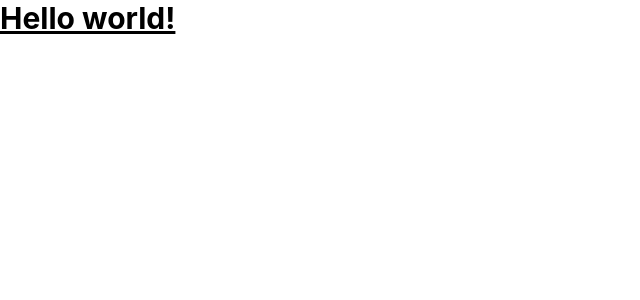
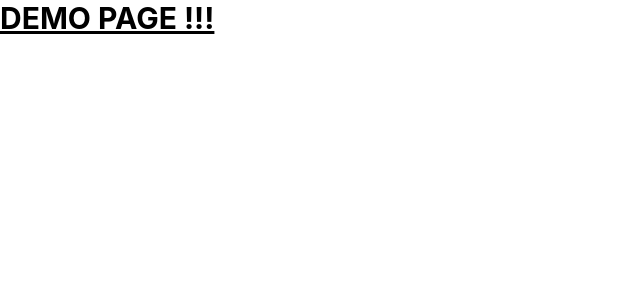
Before and after one commit to umesh2407/OG_AI_Image, a React (Vite) app in the folder client/: page / in a window 1280 px wide. Shown: the top 300 px of the page, without its empty margins (0-640 px from the left). Built offline with nearby package versions, Linux system fonts and the light colour scheme; a web font is replaced by a local one.

Commit message:
added in app.jsx

```diff
--- a/client/src/App.jsx
+++ b/client/src/App.jsx
@@ -6,7 +6,7 @@ import{logo} from './assets';
 const App = () => {
   return (
     <h1 class="text-3xl font-bold underline">
-    Hello world!
+    DEMO PAGE !!!
   </h1>
   )
 }
```
